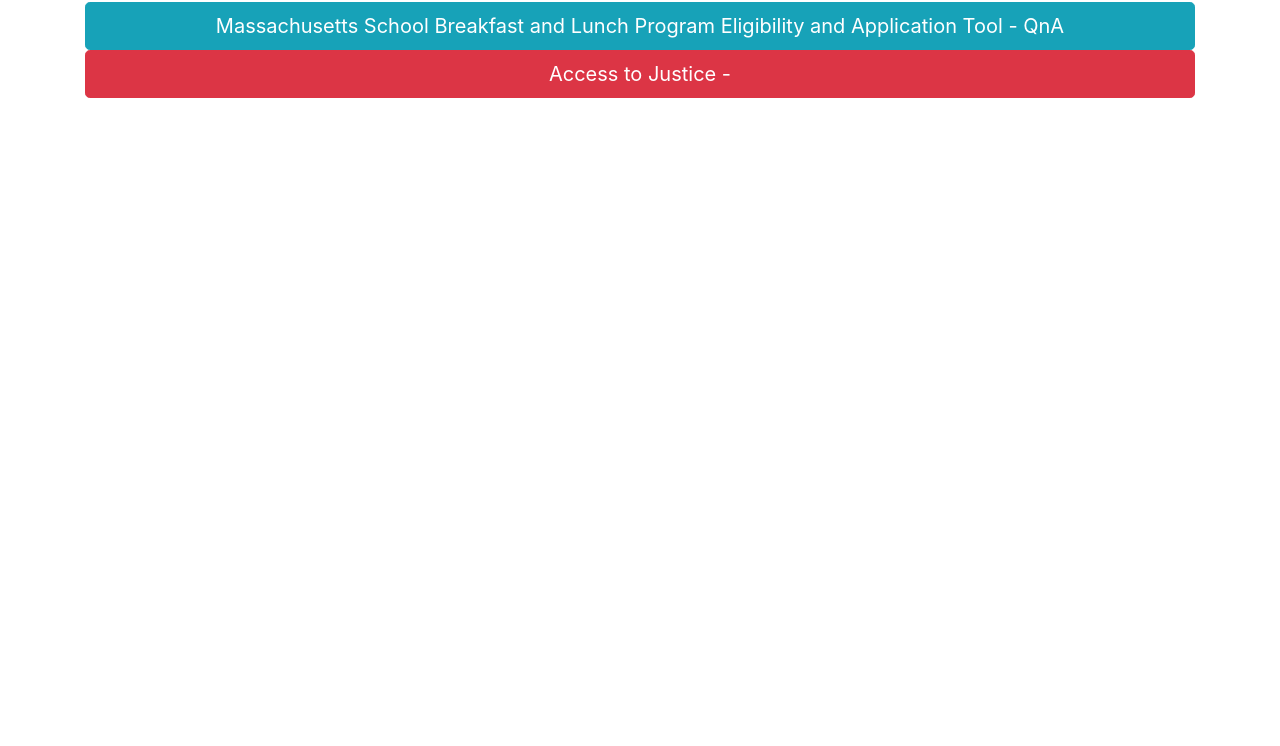
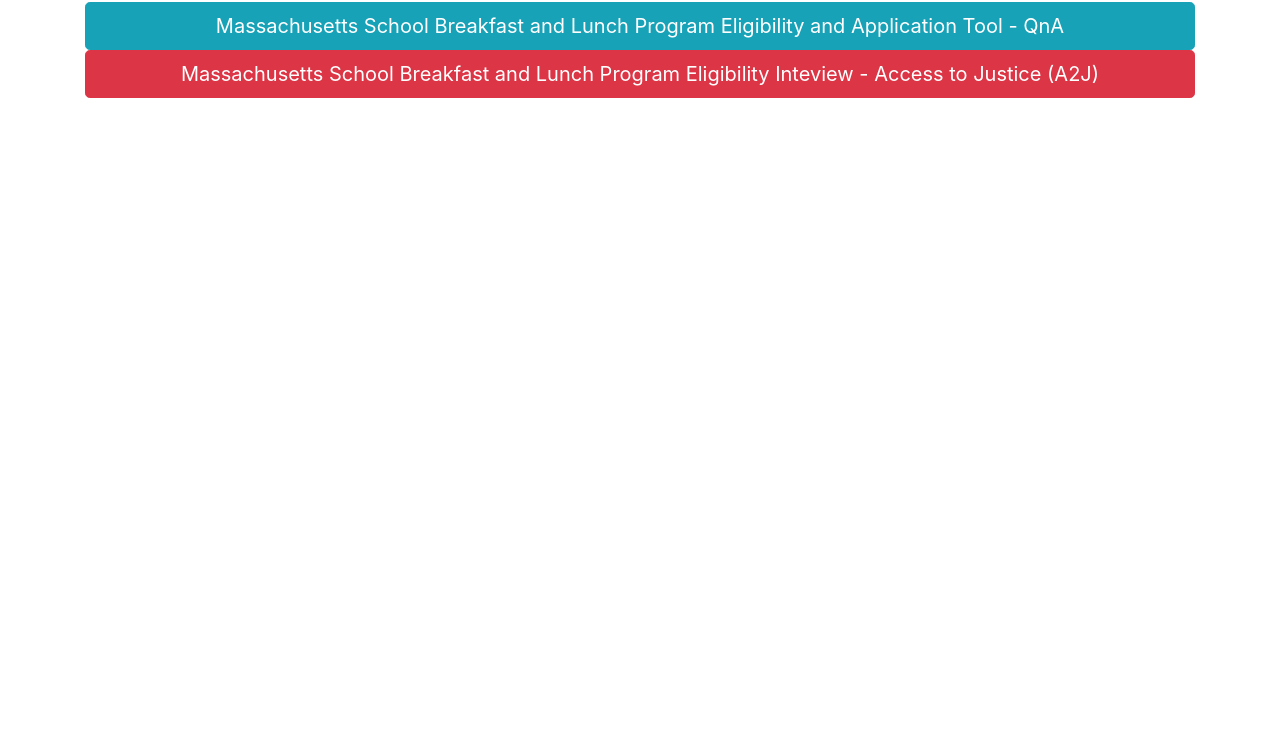
Before and after one commit to kcamendt/kcamendt.github.io, a plain HTML site: page coding_the_law.html in a window 1280 px wide. Shown: the part 54-800 px from the top of the page. Drawn offline with nearby package versions, Linux system fonts and the light colour scheme.

Commit message:
Update coding_the_law.html

```diff
--- a/coding_the_law.html
+++ b/coding_the_law.html
@@ -7,4 +7,4 @@
         <link href="http://pingendo.github.io/pingendo-bootstrap/themes/default/bootstrap.css" rel="stylesheet" type="text/css">
     </head><body>
 
-<div class="section"><div class="container"><div class="row"><div class="col-md-12"><h1>Coding the Law Projects</h1></div></div></div></div><div class="section"><div class="container"><div class="row"><div class="col-md-12"><a class="btn btn-block btn-info btn-lg">Massachusetts School Breakfast and Lunch Program Eligibility and Application Tool - QnA</a></div></div></div></div><div class="section"><div class="container"><div class="row"><div class="col-md-12"><a class="btn btn-block btn-danger btn-lg" href="http://www.a2jauthor.org/app/js/viewer/desktop.min.html?templateURL=%2Fapp%2Fuserfiles%2Fpublic%2Fkcamendt%2Fguides%2FGuide2131%2F2016-01-23-17-08-14%2FGuide.xml&amp;fileDataURL=..%2Ftests%2Fdata%2F&amp;getDataURL=A2J_ViewerAnswerGet.php%3FanswersID%3D%26rnd%3D0.003910259421638473&amp;setDataURL=A2J_ViewerAnswerSet.php%3FanswersID%3D&amp;autoSetDataURL=A2J_ViewerAutoSetData.php%3FanswersID%3D&amp;exitURL=A2J_ViewerExit.html&amp;logURL=A2J_ViewerLog.php&amp;errRepURL=A2J_ViewerErrRep.php">Access to Justice -</a></div></div></div></div></body></html>
+<div class="section"><div class="container"><div class="row"><div class="col-md-12"><h1>Coding the Law Projects</h1></div></div></div></div><div class="section"><div class="container"><div class="row"><div class="col-md-12"><a class="btn btn-block btn-info btn-lg">Massachusetts School Breakfast and Lunch Program Eligibility and Application Tool - QnA</a></div></div></div></div><div class="section"><div class="container"><div class="row"><div class="col-md-12"><a class="btn btn-block btn-danger btn-lg" href="http://www.a2jauthor.org/app/js/viewer/desktop.min.html?templateURL=%2Fapp%2Fuserfiles%2Fpublic%2Fkcamendt%2Fguides%2FGuide2131%2F2016-01-23-17-08-14%2FGuide.xml&amp;fileDataURL=..%2Ftests%2Fdata%2F&amp;getDataURL=A2J_ViewerAnswerGet.php%3FanswersID%3D%26rnd%3D0.003910259421638473&amp;setDataURL=A2J_ViewerAnswerSet.php%3FanswersID%3D&amp;autoSetDataURL=A2J_ViewerAutoSetData.php%3FanswersID%3D&amp;exitURL=A2J_ViewerExit.html&amp;logURL=A2J_ViewerLog.php&amp;errRepURL=A2J_ViewerErrRep.php">Massachusetts School Breakfast and Lunch Program Eligibility Inteview - Access to Justice (A2J)</a></div></div></div></div></body></html>
```
